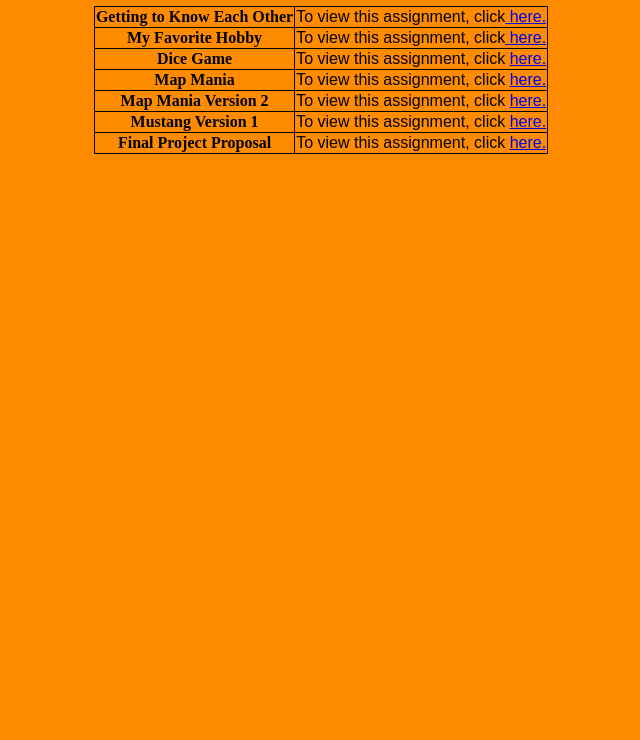
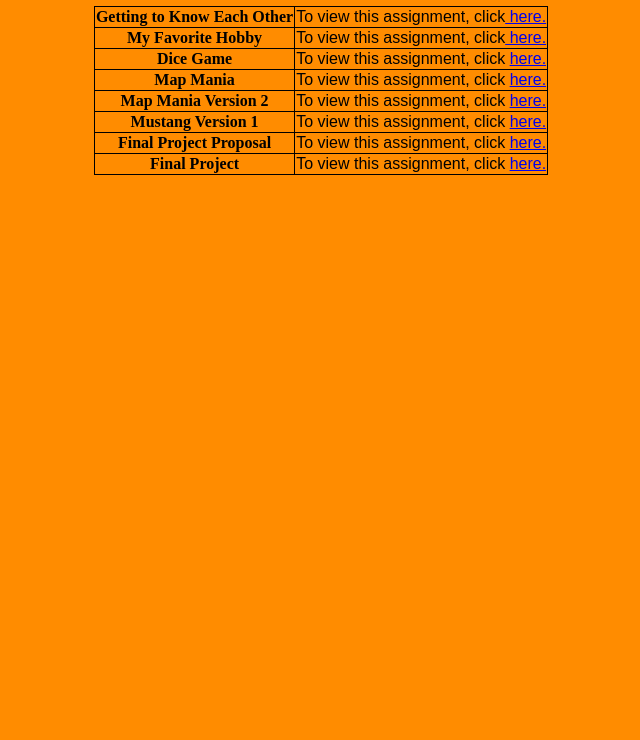
Before and after one commit to graceshotts15/Portfollio, a plain HTML site: page index.html in a window 1280 px wide. Shown: the part 60-800 px from the top of the page, without its empty margins (319-959 px from the left). Drawn offline with Linux system fonts and the light colour scheme.

Commit message:
Update index.html

```diff
--- a/index.html
+++ b/index.html
@@ -49,3 +49,8 @@
         </th>
         <td><p>To view this assignment, click <a href= "https://salmon-beach-0e3dd3010.azurestaticapps.net/" target="_blank"> here.</a></p></td>
         </tr>
+        <th>
+            Final Project
+        </th>
+        <td><p>To view this assignment, click <a href= "https://kind-bush-094d6f110.azurestaticapps.net/" target="_blank"> here.</a></p></td>
+        </tr>
```
